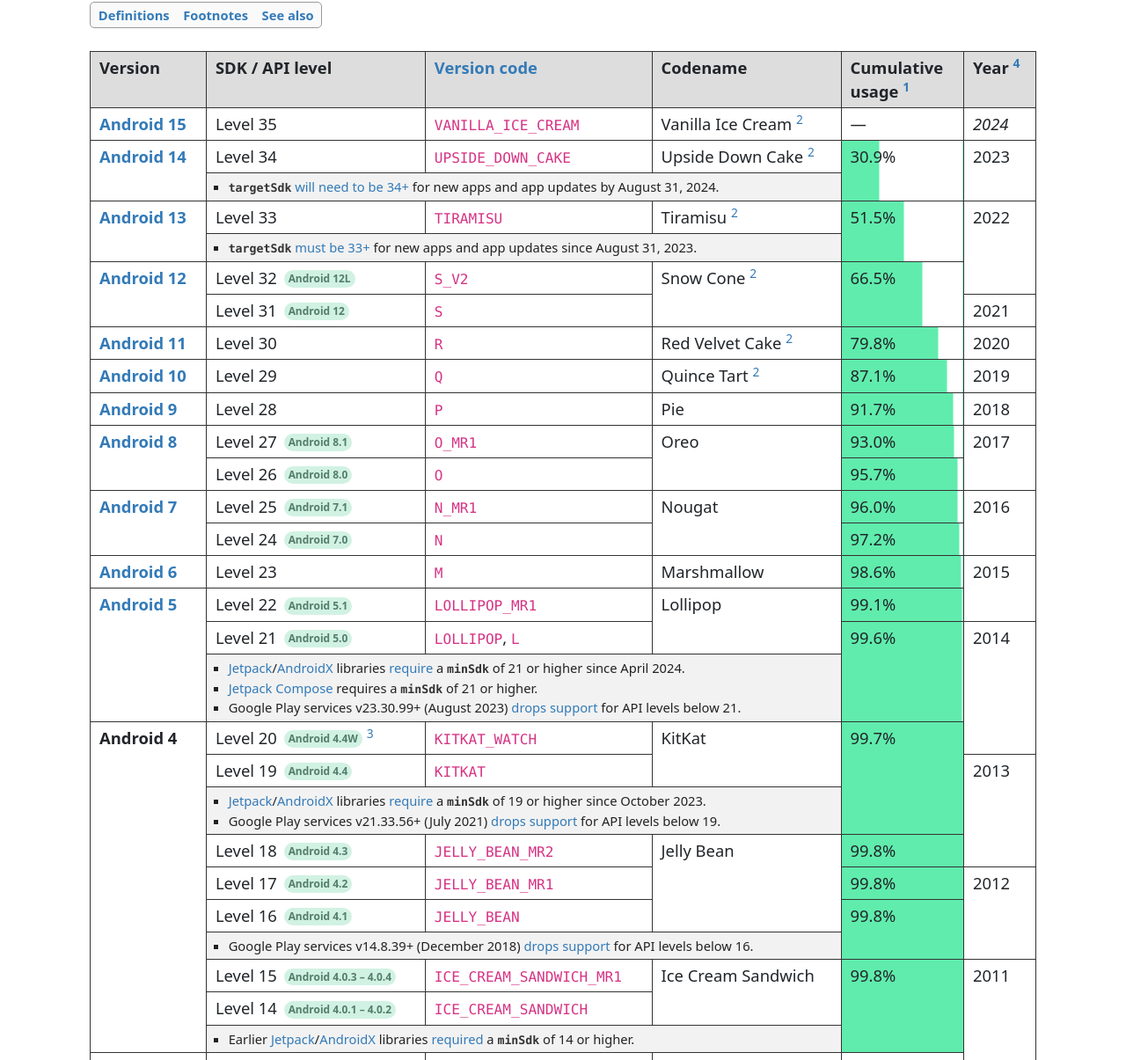
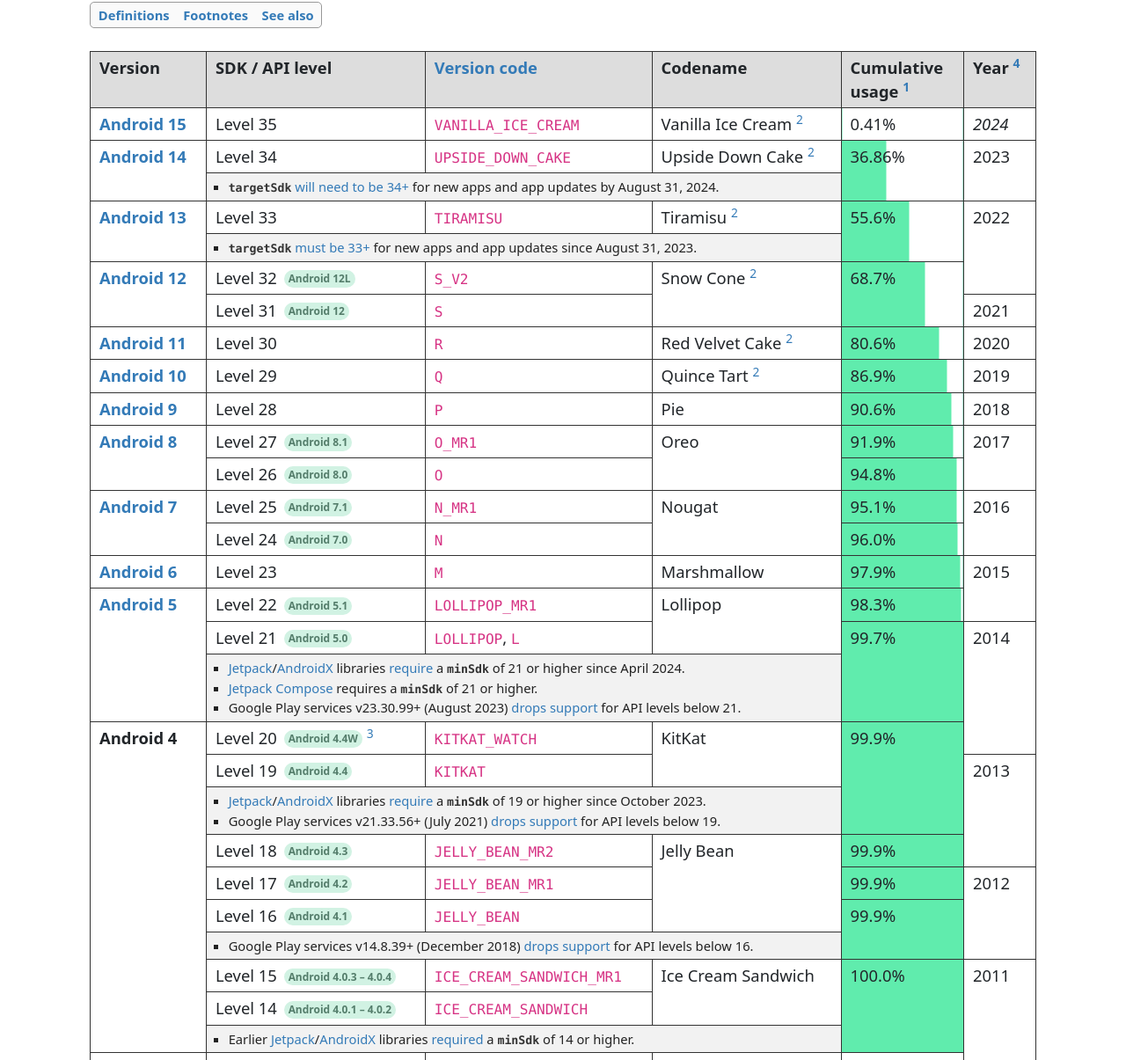
Before and after one commit to ebelinski/apilevels, a Jekyll site: the page built from index.md, in a window 1280 px wide. Shown: the part 181-1386 px from the top of the page at 88% size. Built offline with Jekyll 4.4.1, drawn with Linux system fonts in a browser that asks for light colours; comment, search, counter and statistics services are not loaded; some of the changed text lies outside the part shown.

Commit message:
Update Android usage stats.

```diff
--- a/index.md
+++ b/index.md
@@ -37,7 +37,7 @@
       Vanilla Ice Cream
       <sup id="fnref:2"><a href="#fn:2" class="footnote">2</a></sup>
     </td>
-    <td>—</td>
+    {% include progress-cell.html rowspan=1 percentage=0.41 %}
     <td><i>2024</i></td>
   </tr>
   <tr>
@@ -50,7 +50,7 @@
       Upside Down Cake
       <sup id="fnref:2"><a href="#fn:2" class="footnote">2</a></sup>
     </td>
-    {% include progress-cell.html rowspan=2 percentage=30.9 %}
+    {% include progress-cell.html rowspan=2 percentage=36.86 %}
     <td rowspan="2">2023</td>
   </tr>
   <tr class="table-notes">
@@ -70,7 +70,7 @@
       Tiramisu
       <sup id="fnref:2"><a href="#fn:2" class="footnote">2</a></sup>
     </td>
-    {% include progress-cell.html rowspan=2 percentage=51.5 %}
+    {% include progress-cell.html rowspan=2 percentage=55.6 %}
     <td rowspan="3">2022</td>
   </tr>
   <tr class="table-notes">
@@ -93,7 +93,7 @@
       Snow Cone
       <sup id="fnref:2"><a href="#fn:2" class="footnote">2</a></sup>
     </td>
-    {% include progress-cell.html rowspan=2 percentage=66.5 %}
+    {% include progress-cell.html rowspan=2 percentage=68.7 %}
   </tr>
   <tr>
     <td>Level 31 <span class="subversion">Android 12</span></td>
@@ -110,7 +110,7 @@
       Red Velvet Cake
       <sup id="fnref:2"><a href="#fn:2" class="footnote">2</a></sup>
     </td>
-    {% include progress-cell.html rowspan=1 percentage=79.8 %}
+    {% include progress-cell.html rowspan=1 percentage=80.6 %}
     <td>2020</td>
   </tr>
   <tr>
@@ -123,7 +123,7 @@
       Quince Tart
       <sup id="fnref:2"><a href="#fn:2" class="footnote">2</a></sup>
     </td>
-    {% include progress-cell.html rowspan=1 percentage=87.1 %}
+    {% include progress-cell.html rowspan=1 percentage=86.9 %}
     <td>2019</td>
   </tr>
   <tr>
@@ -133,7 +133,7 @@
     <td>Level 28</td>
     <td><code>P</code></td>
     <td>Pie</td>
-    {% include progress-cell.html rowspan=1 percentage=91.7 %}
+    {% include progress-cell.html rowspan=1 percentage=90.6 %}
     <td>2018</td>
   </tr>
   <tr>
@@ -143,13 +143,13 @@
     <td>Level 27 <span class="subversion">Android 8.1</span></td>
     <td><code>O_MR1</code></td>
     <td rowspan="2">Oreo</td>
-    {% include progress-cell.html rowspan=1 percentage=93.0 %}
+    {% include progress-cell.html rowspan=1 percentage=91.9 %}
     <td rowspan="2">2017</td>
   </tr>
   <tr>
     <td>Level 26 <span class="subversion">Android 8.0</span></td>
     <td><code>O</code></td>
-    {% include progress-cell.html rowspan=1 percentage=95.7 %}
+    {% include progress-cell.html rowspan=1 percentage=94.8 %}
   </tr>
   <tr>
     <td rowspan="2">
@@ -158,13 +158,13 @@
     <td>Level 25 <span class="subversion">Android 7.1</span></td>
     <td><code>N_MR1</code></td>
     <td rowspan="2">Nougat</td>
-    {% include progress-cell.html rowspan=1 percentage=96.0 %}
+    {% include progress-cell.html rowspan=1 percentage=95.1 %}
     <td rowspan="2">2016</td>
   </tr>
   <tr>
     <td>Level 24 <span class="subversion">Android 7.0</span></td>
     <td><code>N</code></td>
-    {% include progress-cell.html rowspan=1 percentage=97.2 %}
+    {% include progress-cell.html rowspan=1 percentage=96.0 %}
   </tr>
   <tr>
     <td>
@@ -173,7 +173,7 @@
     <td>Level 23</td>
     <td><code>M</code></td>
     <td>Marshmallow</td>
-    {% include progress-cell.html rowspan=1 percentage=98.6 %}
+    {% include progress-cell.html rowspan=1 percentage=97.9 %}
     <td rowspan="2">2015</td>
   </tr>
   <tr>
@@ -183,12 +183,12 @@
     <td>Level 22 <span class="subversion">Android 5.1</span></td>
     <td><code>LOLLIPOP_MR1</code></td>
     <td rowspan="2">Lollipop</td>
-    {% include progress-cell.html rowspan=1 percentage=99.1 %}
+    {% include progress-cell.html rowspan=1 percentage=98.3 %}
   </tr>
   <tr>
     <td>Level 21 <span class="subversion">Android 5.0</span></td>
     <td><code>LOLLIPOP</code>, <code>L</code></td>
-    {% include progress-cell.html rowspan=2 percentage=99.6 %}
+    {% include progress-cell.html rowspan=2 percentage=99.7 %}
     <td rowspan="3">2014</td>
   </tr>
   <tr class="table-notes"><td colspan="3">
@@ -206,7 +206,7 @@
     </td>
     <td><code>KITKAT_WATCH</code></td>
     <td rowspan="2">KitKat</td>
-    {% include progress-cell.html rowspan=3 percentage=99.7 %}
+    {% include progress-cell.html rowspan=3 percentage=99.9 %}
   </tr>
   <tr>
     <td>
@@ -226,18 +226,18 @@
     <td>Level 18 <span class="subversion">Android 4.3</span></td>
     <td><code>JELLY_BEAN_MR2</code></td>
     <td rowspan="3">Jelly Bean</td>
-    {% include progress-cell.html rowspan=1 percentage=99.8 %}
+    {% include progress-cell.html rowspan=1 percentage=99.9 %}
   </tr>
   <tr>
     <td>Level 17 <span class="subversion">Android 4.2</span></td>
     <td><code>JELLY_BEAN_MR1</code></td>
-    {% include progress-cell.html rowspan=1 percentage=99.8 %}
+    {% include progress-cell.html rowspan=1 percentage=99.9 %}
     <td rowspan="3">2012</td>
   </tr>
   <tr>
     <td>Level 16 <span class="subversion">Android 4.1</span></td>
     <td><code>JELLY_BEAN</code></td>
-    {% include progress-cell.html rowspan=2 percentage=99.8 %}
+    {% include progress-cell.html rowspan=2 percentage=99.9 %}
   </tr>
   <tr class="table-notes"><td colspan="3">
     <ul>
@@ -248,7 +248,7 @@
     <td>Level 15 <span class="subversion">Android 4.0.3 – 4.0.4</span></td>
     <td><code>ICE_CREAM_SANDWICH_MR1</code></td>
     <td rowspan="2">Ice Cream Sandwich</td>
-    {% include progress-cell.html rowspan=3 percentage=99.8 %}
+    {% include progress-cell.html rowspan=3 percentage=100.0 %}
     <td rowspan="7">2011</td>
   </tr>
   <tr>
@@ -379,7 +379,7 @@
 <div class="footnotes">
   <ol>
     <li id="fn:1">
-      <p>Cumulative usage distribution figures were last updated on <b>September 03, 2024</b> using data from <a href="https://gs.statcounter.com/android-version-market-share/mobile-tablet/worldwide">Statcounter GlobalStats</a> and <a href="https://github.com/ebelinski/apilevels/blob/main/meta/android-usage-generator.swift">this script</a>. These figures may have changed significantly since the last update. You may update the figures yourself with a <a href="https://github.com/ebelinski/apilevels">pull request</a>. <a href="#fnref:1" class="reversefootnote">↩</a></p>
+      <p>Cumulative usage distribution figures were last updated on <b>December 13, 2024</b> using data from <a href="https://gs.statcounter.com/android-version-market-share/mobile-tablet/worldwide">Statcounter GlobalStats</a> and <a href="https://github.com/ebelinski/apilevels/blob/main/meta/android-usage-generator.swift">this script</a>. These figures may have changed significantly since the last update. You may update the figures yourself with a <a href="https://github.com/ebelinski/apilevels">pull request</a>. <a href="#fnref:1" class="reversefootnote">↩</a></p>
     </li>
     <li id="fn:2">
       <p>The codenames for Android 10 and above in the table are the internal codenames. Beginning with Android 10, Google dropped the usage of codenames publicly. <a href="#fnref:2" class="reversefootnote">↩</a></p>
```
Also changed, not shown: 1 other file.
